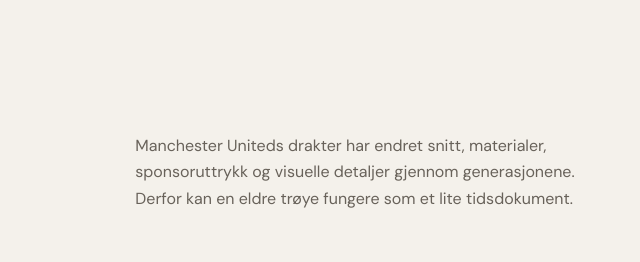
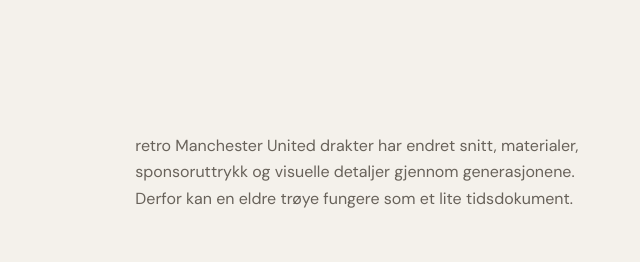
Before and after one commit to footballidiots/footballidiots, a plain HTML site: page index.html in a window 1280 px wide. Shown: the part 980-1242 px from the top of the page, 640-1280 px from the left. Drawn offline with Linux system fonts and the light colour scheme.

Commit message:
Update index.html

```diff
--- a/index.html
+++ b/index.html
@@ -184,7 +184,9 @@
     <div class="wrap">
       <div class="section-top">
         <div><p class="kicker">01 / HISTORIEN</p><h2>En drakt kan fortelle<br>mer enn et resultat.</h2></div>
-        <p class="section-note">Manchester Uniteds drakter har endret snitt, materialer, sponsoruttrykk og visuelle detaljer gjennom generasjonene. Derfor kan en eldre trøye fungere som et lite tidsdokument.</p>
+        <p class="section-note"><a href="https://www.thefootballidiots.com/nb/collections/manchester-united-shirts">
+  retro Manchester United drakter
+</a> har endret snitt, materialer, sponsoruttrykk og visuelle detaljer gjennom generasjonene. Derfor kan en eldre trøye fungere som et lite tidsdokument.</p>
       </div>
 
       <div class="era-grid">
```
